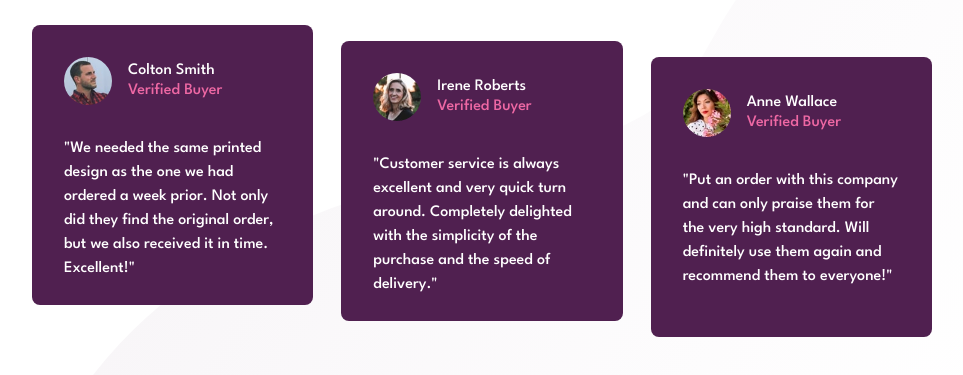
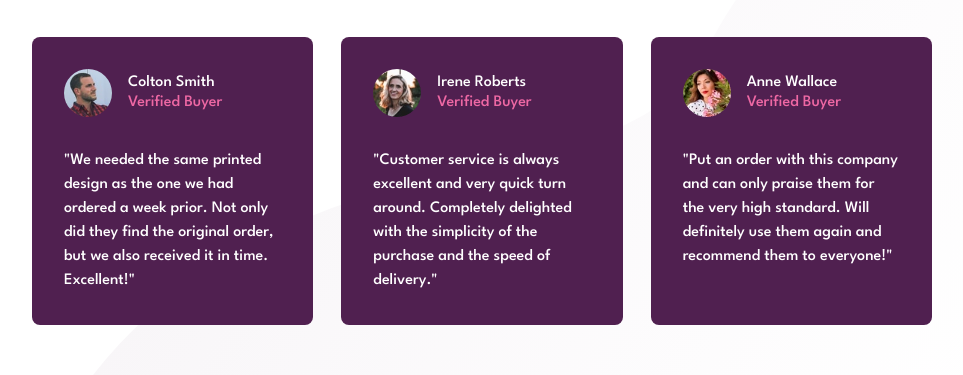
Before and after one commit to hwa5181/Challenge10-Social-Proof-Section-Master, a plain HTML site: page index.html in a window 1280 px wide. Shown: the part 335-710 px from the top of the page, without its empty margins (158-1121 px from the left). Drawn offline with Linux system fonts and the light colour scheme.

Commit message:
Add files via upload

```diff
--- a/style.css
+++ b/style.css
@@ -135,7 +135,7 @@ main {
     line-height: 1.5;
 }
 
-@media screen and (min-width: 768px) {
+@media screen and (min-width: 992px) {
     body {
         background-image: url("images/bg-pattern-top-desktop.svg") , url("images/bg-pattern-bottom-desktop.svg");
         background-repeat: no-repeat, no-repeat;
@@ -182,18 +182,7 @@ main {
 
     .section-people {
         grid-auto-flow: column;
+        /* grid-template-rows: min-content; */
         gap: 1.75rem;
     }
-
-    .container-people {
-        height: calc(280/16*1rem);
-    }
-
-    .container-people:nth-child(2) {
-        margin-top: 1rem;
-    }
-
-    .container-people:nth-child(3) {
-        margin-top: 2rem;
-    }
 }
```
